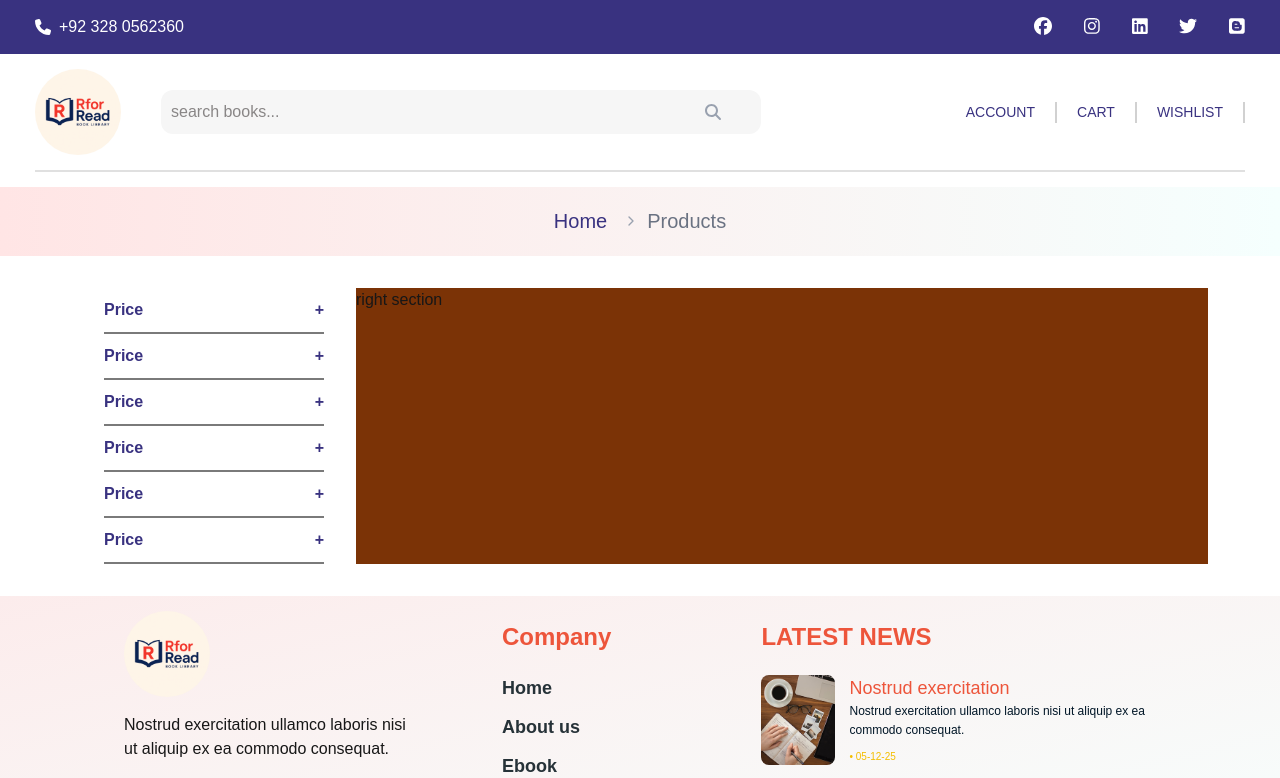
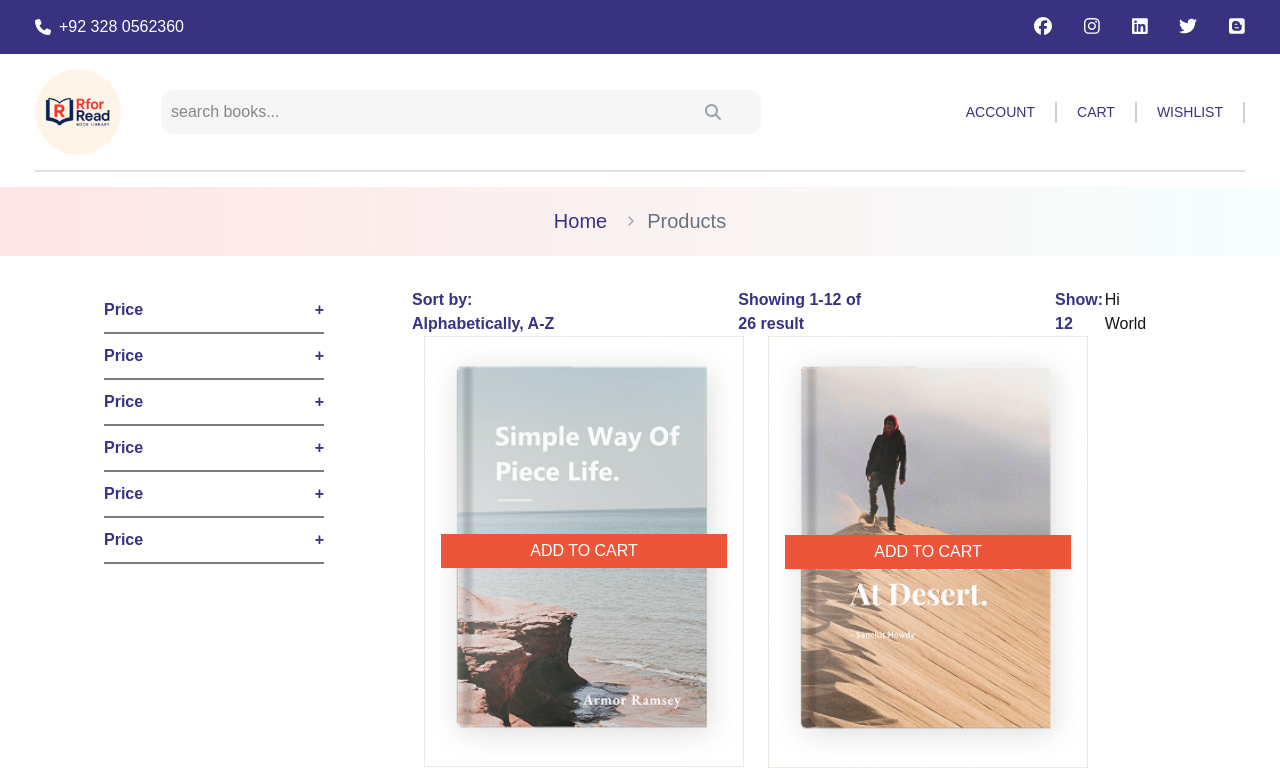
Before and after one commit to Syed-Khizar-k/book-library, a Next.js app: page /products in a window 1280 px wide. Shown: the top 778 px of the page. Built offline with nearby package versions, Linux system fonts and the light colour scheme.

Commit message:
Product Listing

```diff
--- a/app/components/NewRelease.tsx
+++ b/app/components/NewRelease.tsx
@@ -1,8 +1,9 @@
 "use client";
 import React from "react";
 import Slider from "react-slick";
-import newReleaseData from "./newRelease/newReleaseData";
-import Image from "next/image";
+import newReleaseData from "./newReleaseComp/newReleaseData";
+
+import NewReleasesBookCard from "./newReleaseComp/NewReleasesBookCard";
 
 const NewRelease = () => {
   const settings = {
@@ -36,32 +37,16 @@ const NewRelease = () => {
           <Slider
             {...settings}
             className="  border-b-1 border-[#E0E0E0] pb-[40px] flex justify-center">
-            {newReleaseData.map((e, index) => {
+            {newReleaseData.map((item, index) => {
               return (
-                <div className="newbooks-card  px-3" key={index}>
-                  <div className="img-sec h-[400px] flex justify-center items-center  border-1 border-[#EAE8DF] cursor-pointer relative">
-                    <Image
-                      src={`/${e.img}`}
-                      alt="header image"
-                      width={318}
-                      height={219}
-                    />
-                    <button className="w-[90%] absolute cursor-pointer bg-[#ED553B] text-[16px] text-[#FFFFFF] py-[5px] uppercase">
-                      {e.btn}
-                    </button>
-                  </div>
-                  <div className="text-sec text-center ">
-                    <h1 className="text-[22px] font-[600] text-[#393280] py-[5px]">
-                      {e.h1}
-                    </h1>
-                    <p className="text-[14px] text-[#888888]  py-[10px]">
-                      {e.p}
-                    </p>
-                    <span className="text-[18px] font-[700] text-[#ED553B]">
-                      {e.span}
-                    </span>
-                  </div>
-                </div>
+                <NewReleasesBookCard
+                key={index}
+                  image={item.img}
+                  heading={item.h1}
+                  text={item.p}
+                  button={item.btn}
+                  span={item.span}
+                />
               );
             })}
           </Slider>
--- a/app/components/ProductArea.tsx
+++ b/app/components/ProductArea.tsx
@@ -1,4 +1,6 @@
 import React from "react";
+import newReleaseData from "./newReleaseComp/newReleaseData";
+import NewReleasesBookCard from "./newReleaseComp/NewReleasesBookCard";
 
 const ProductArea = () => {
   return (
@@ -27,7 +29,38 @@ const ProductArea = () => {
           </ul>
         </aside>
 
-        <section className="w-[75%] bg-amber-900">right section</section>
+        <section className="w-[75%] px-14">
+          <div className="w-full flex justify-between">
+            <div>
+              <div className="flex text-base font-bold gap-45 text-[#393280]">
+                <div>Sort by: Alphabetically, A-Z</div>
+                <div>Showing 1-12 of 26 result</div>
+                <div>Show: 12</div>
+              </div>
+            </div>
+            <div>
+              <button>Hi</button>
+              <button>World</button>
+            </div>
+          </div>
+
+          <div className="flex flex-wrap">
+            {newReleaseData.map((item, index) => {
+              return (
+                <NewReleasesBookCard
+                key={index}
+                  image={item.img}
+                  heading={item.h1}
+                  text={item.p}
+                  span={item.span}
+                  button={item.btn}
+                />
+              );
+            })}
+          </div>
+
+          <div></div>
+        </section>
       </div>
     </section>
   );
--- /dev/null
+++ b/app/components/newReleaseComp/NewReleasesBookCard.tsx
@@ -0,0 +1,38 @@
+import Image from "next/image";
+import React from "react";
+interface jv {
+  image: string;
+  button: string;
+  heading: string;
+  text: string;
+  span: string;
+}
+
+const NewReleasesBookCard = ({ image, button, heading, text, span }: jv) => {
+  return (
+    <>
+      <div className="newbooks-card  px-3 ">
+        <div className="img-sec flex justify-center items-center  border-1 border-[#EAE8DF] cursor-pointer relative">
+          <Image
+            src={`/${image}`}
+            alt="header image"
+            width={318}
+            height={219}
+          />
+          <button className="w-[90%] absolute cursor-pointer bg-[#ED553B] text-[16px] text-[#FFFFFF] py-[5px] uppercase">
+            {button}
+          </button>
+        </div>
+        <div className="text-sec text-center ">
+          <h1 className="text-[22px] font-[600] text-[#393280] py-[5px]">
+            {heading}
+          </h1>
+          <p className="text-[14px] text-[#888888]  py-[10px]">{text}</p>
+          <span className="text-[18px] font-[700] text-[#ED553B]">{span}</span>
+        </div>
+      </div>
+    </>
+  );
+};
+
+export default NewReleasesBookCard;
--- a/app/components/newRelease/newReleaseData.ts
+++ b/app/components/newReleaseComp/newReleaseData.ts
@@ -1,4 +1,32 @@
 const newReleaseData = [
+  {
+    h1: "Simple way of piece life",
+    p: " Armor Ramsey",
+    span: "$ 40.00",
+    img: "./book1.png",
+    btn: "add to cart",
+  },
+  {
+    h1: "Great travel at desert",
+    p: "Sanchit Howdy",
+    span: "$ 38.00",
+    img: "./book2.png",
+    btn: "add to cart",
+  },
+  {
+    h1: "The lady beauty Scarlett",
+    p: " Arthur Doyle",
+    span: "$ 45.00",
+    img: "./book3.png",
+    btn: "add to cart",
+  },
+  {
+    h1: "Once upon a time",
+    p: " Klien Marry",
+    span: "$ 35.00",
+    img: "./book4.png",
+    btn: "add to cart",
+  },
   {
     h1: "Simple way of piece life",
     p: " Armor Ramsey",
```
